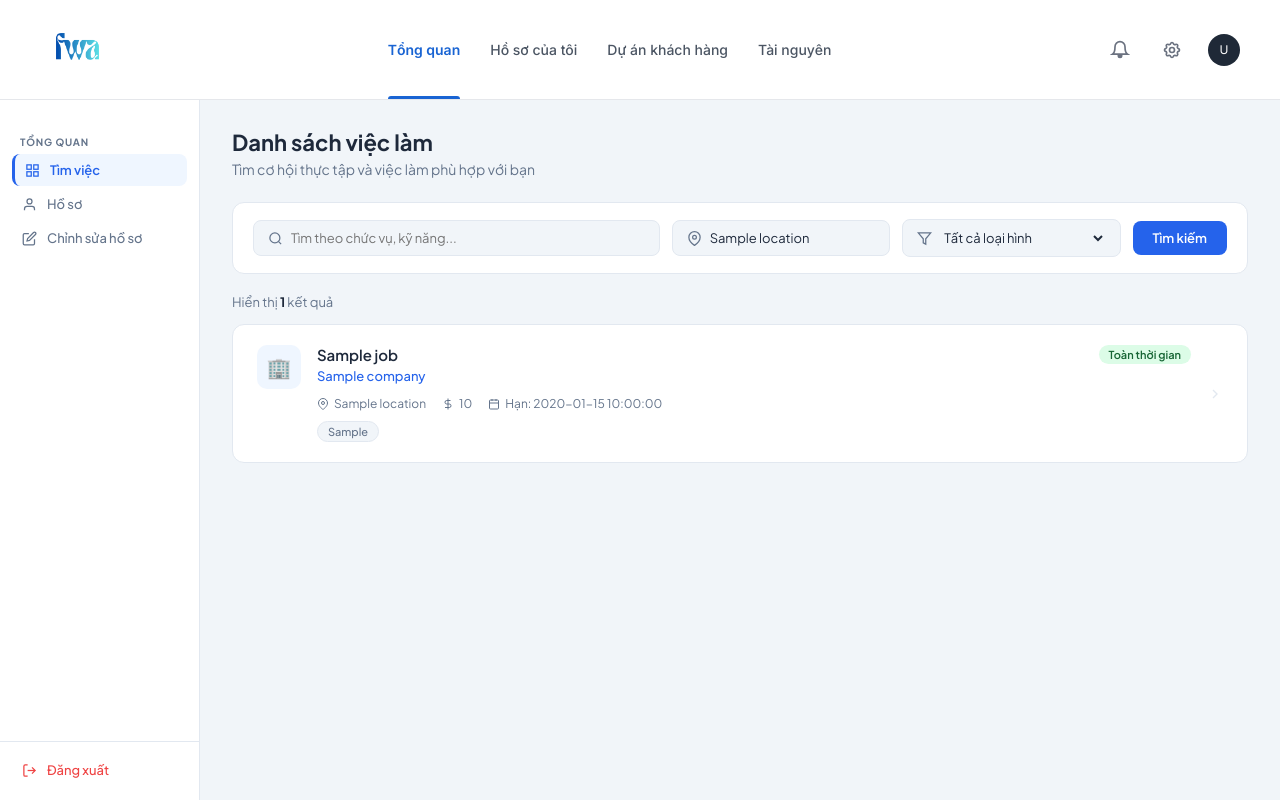
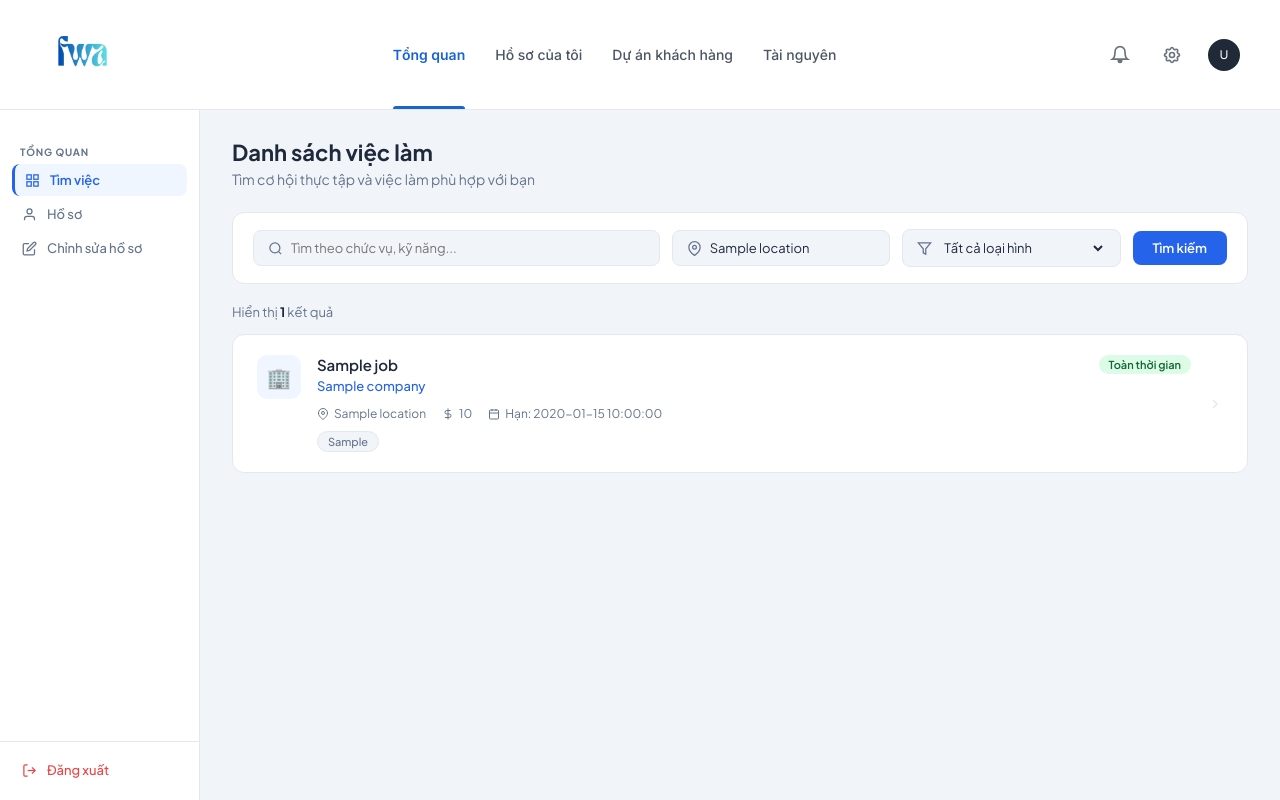
Before and after one commit to sealdog17/SS2_InternshipFinder, a Python web app: template templates/job_list.html in a window 1280 px wide. Run offline with Jinja, Linux system fonts and the light colour scheme; the template is opened without the code that fills it: most values are stand-ins (such as "Sample title", 1, 10 or a date in 2020).

Commit message:
Final logo and navbar size enhancement for better branding

```diff
--- a/templates/edit_profile.html
+++ b/templates/edit_profile.html
@@ -25,7 +25,7 @@
 
     /* Navbar */
     .navbar {
-      height: 100px; background: rgba(255,255,255,0.85); backdrop-filter: blur(16px);
+      height: 110px; background: rgba(255,255,255,0.85); backdrop-filter: blur(16px);
       border-bottom: 1px solid var(--border);
       position: fixed; top: 0; width: 100%; z-index: 50;
       display: flex; align-items: center; padding: 0 40px; justify-content: space-between;
@@ -37,7 +37,7 @@
     .avatar { width: 35px; height: 35px; border-radius: 50%; background: var(--primary); color: white; display: flex; align-items: center; justify-content: center; font-weight: bold; border: 2px solid white; box-shadow: 0 2px 5px rgba(0,0,0,0.1); }
 
     /* Builder Layout */
-    .builder-container { margin-top: 100px; display: flex; height: calc(100vh - 100px); }
+    .builder-container { margin-top: 110px; display: flex; height: calc(100vh - 110px); }
 
     /* Sidebar */
     .sidebar {
@@ -128,7 +128,7 @@
 <body>
 
   <nav class="navbar">
-    <a href="{{ url_for('job_list') }}" class="logo"><img src="{{ url_for('static', filename='logo.png') }}" alt="Logo" style="height: 75px; vertical-align: middle;"></a>
+    <a href="{{ url_for('job_list') }}" class="logo"><img src="{{ url_for('static', filename='logo.png') }}" alt="Logo" style="height: 85px; vertical-align: middle;"></a>
     <div class="nav-actions">
       <a href="{{ url_for('profile') }}" class="btn-exit"><i class="fas fa-times"></i> Đóng</a>
       <div class="avatar">{{ session.get('user_name', 'U')[0].upper() }}</div>
--- a/templates/job_detail.html
+++ b/templates/job_detail.html
@@ -11,7 +11,7 @@
     :root {
       --primary: #2563eb; --primary-dark: #1d4ed8; --navy: #0f1f3d;
       --bg: #f1f5f9; --white: #fff; --border: #e2e8f0;
-      --text: #1e293b; --muted: #64748b; --sidebar: 200px; --navbar: 100px;
+      --text: #1e293b; --muted: #64748b; --sidebar: 200px; --navbar: 110px;
     }
     body { font-family: 'Plus Jakarta Sans', sans-serif; background: var(--bg); color: var(--text); overflow-y: scroll; overflow-x: hidden; }
 
@@ -138,7 +138,7 @@
 <body>
 
 <nav class="topnav">
-  <a href="{{ url_for('job_list') }}" class="nav-logo"><img src="{{ url_for('static', filename='logo.png') }}" alt="Logo" style="height: 75px; vertical-align: middle;"></a>
+  <a href="{{ url_for('job_list') }}" class="nav-logo"><img src="{{ url_for('static', filename='logo.png') }}" alt="Logo" style="height: 85px; vertical-align: middle;"></a>
   <div class="nav-center">
     <a href="{{ url_for('job_list') }}" class="nav-link active">Tổng quan</a>
     <a href="{{ url_for('profile') }}" class="nav-link">Hồ sơ của tôi</a>
--- a/templates/job_list.html
+++ b/templates/job_list.html
@@ -12,7 +12,7 @@
       --primary: #2563eb; --primary-dark: #1d4ed8;
       --navy: #0f1f3d; --bg: #f1f5f9; --white: #fff;
       --border: #e2e8f0; --text: #1e293b; --muted: #64748b;
-      --sidebar: 200px; --navbar: 100px;
+      --sidebar: 200px; --navbar: 110px;
     }
     body { font-family: 'Plus Jakarta Sans', sans-serif; background: var(--bg); color: var(--text); overflow-y: scroll; overflow-x: hidden; }
 
@@ -189,7 +189,7 @@
 
 <!-- TOP NAV -->
 <nav class="topnav">
-  <a href="{{ url_for('job_list') }}" class="nav-logo"><img src="{{ url_for('static', filename='logo.png') }}" alt="Logo" style="height: 75px; vertical-align: middle;"></a>
+  <a href="{{ url_for('job_list') }}" class="nav-logo"><img src="{{ url_for('static', filename='logo.png') }}" alt="Logo" style="height: 85px; vertical-align: middle;"></a>
 
   <div class="nav-center">
     <a href="{{ url_for('job_list') }}" class="nav-link active">Tổng quan</a>
--- a/templates/login.html
+++ b/templates/login.html
@@ -289,7 +289,7 @@
 <body>
   <div class="left-panel">
     <div class="brand">
-      <div class="brand-logo"><img src="{{ url_for('static', filename='logo.png') }}" alt="Logo" style="height: 250px; max-width: 100%; object-fit: contain;"></div>
+      <div class="brand-logo"><img src="{{ url_for('static', filename='logo.png') }}" alt="Logo" style="height: 280px; max-width: 100%; object-fit: contain;"></div>
       <div class="brand-tagline">Nền tảng tìm việc thông minh cho sinh viên</div>
     </div>
     <div class="left-content">
--- a/templates/profile.html
+++ b/templates/profile.html
@@ -24,7 +24,7 @@
 
     /* Navbar exact matching */
     .navbar {
-      height: 100px; background: var(--nav-bg); display: flex; justify-content: space-between; align-items: center; padding: 0 40px; border-bottom: 1px solid #e5e7eb; flex-shrink: 0;
+      height: 110px; background: var(--nav-bg); display: flex; justify-content: space-between; align-items: center; padding: 0 40px; border-bottom: 1px solid #e5e7eb; flex-shrink: 0;
     }
     .nav-center { display: flex; gap: 30px; height: 100%; align-items: center; }
     .nav-link { text-decoration: none; color: #4b5563; font-size: 14px; font-weight: 500; height: 100%; display: flex; align-items: center; position: relative; }
@@ -150,7 +150,7 @@
 <body>
 
   <nav class="navbar">
-    <a href="{{ url_for('job_list') }}" class="nav-logo"><img src="{{ url_for('static', filename='logo.png') }}" alt="Logo" style="height: 75px; vertical-align: middle;"></a>
+    <a href="{{ url_for('job_list') }}" class="nav-logo"><img src="{{ url_for('static', filename='logo.png') }}" alt="Logo" style="height: 85px; vertical-align: middle;"></a>
 
     <div class="nav-center">
       <a href="{{ url_for('job_list') }}" class="nav-link">Tổng quan</a>
--- a/templates/register.html
+++ b/templates/register.html
@@ -106,7 +106,7 @@
 <body>
   <div class="left-panel">
     <div>
-      <div class="brand-logo"><img src="{{ url_for('static', filename='logo.png') }}" alt="Logo" style="height: 250px; max-width: 100%; object-fit: contain;"></div>
+      <div class="brand-logo"><img src="{{ url_for('static', filename='logo.png') }}" alt="Logo" style="height: 280px; max-width: 100%; object-fit: contain;"></div>
       <div class="brand-tagline">Nền tảng tìm việc thông minh</div>
     </div>
     <div class="left-content">
```
